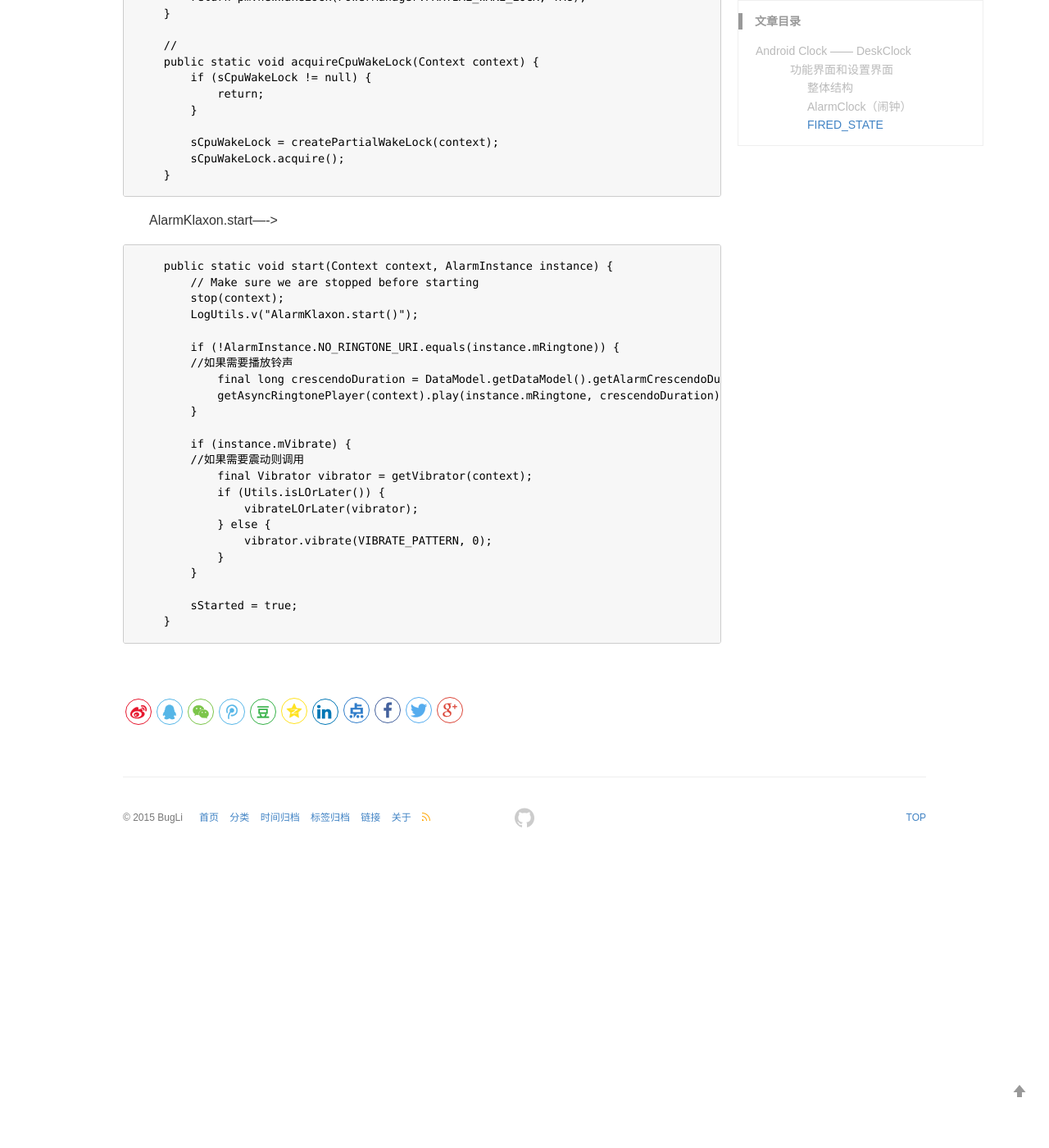
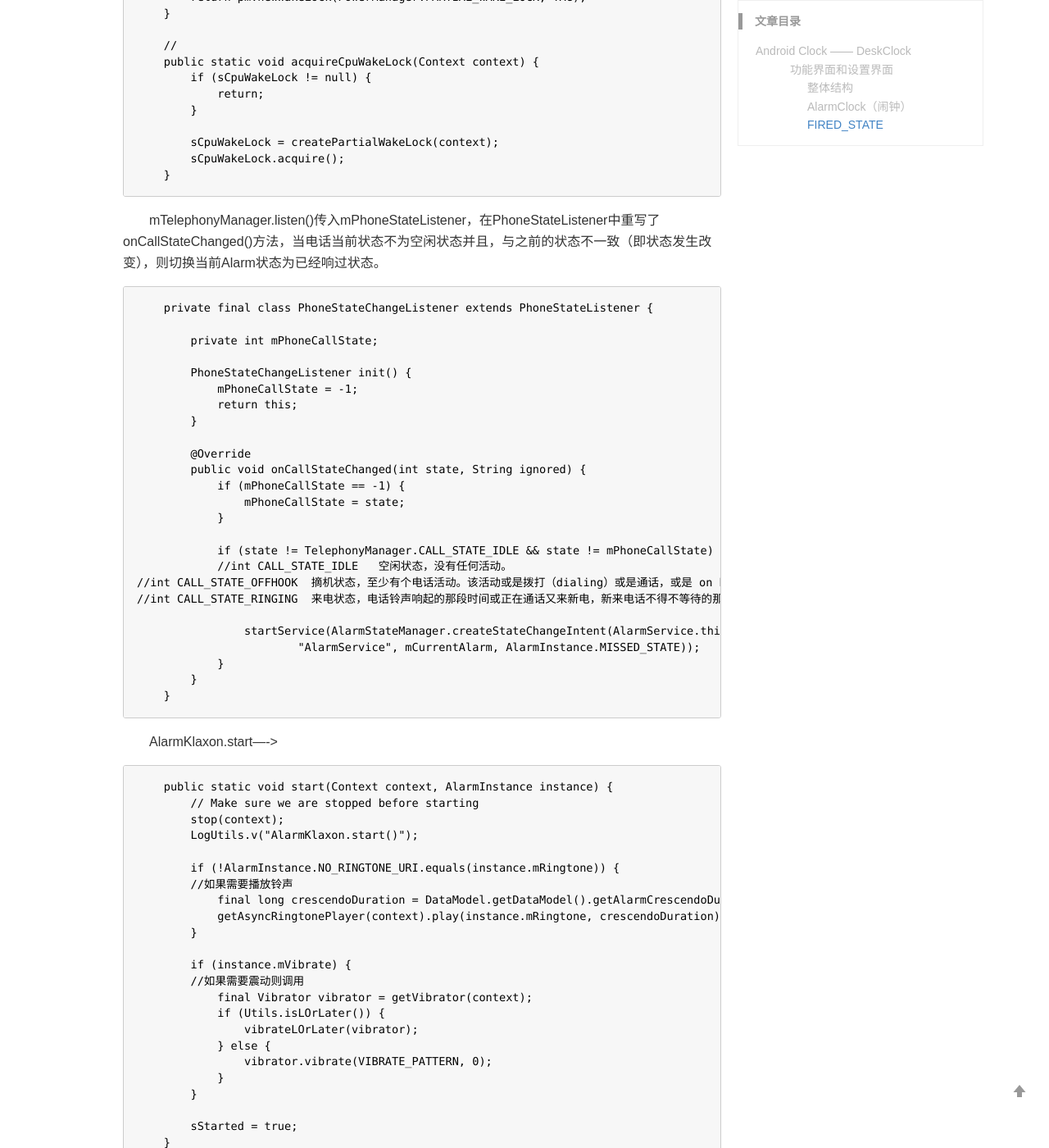
Before and after one commit to BugLiee/BugLiee.github.io, a Jekyll site: the page built from _posts/2020-05-13-blog.md, in a window 1280 px wide and 1400 px high, scrolled down 10030 px. Shown: the whole window at 82% size. Built offline with Jekyll 4.4.1, drawn with Linux system fonts in a browser that asks for light colours; comment, search, counter and statistics services are not loaded; before the commit the page ends 11076 px from its top, so only the background shows below that.

Commit message:
Update 2020-05-13-blog.md

````diff
--- a/_posts/2020-05-13-blog.md
+++ b/_posts/2020-05-13-blog.md
@@ -425,6 +425,36 @@ keywords: Android系统
         sCpuWakeLock.acquire();
     }
 ```
+　　mTelephonyManager.listen()传入mPhoneStateListener，在PhoneStateListener中重写了onCallStateChanged()方法，当电话当前状态不为空闲状态并且，与之前的状态不一致（即状态发生改变），则切换当前Alarm状态为已经响过状态。
+```Java
+    private final class PhoneStateChangeListener extends PhoneStateListener {
+
+        private int mPhoneCallState;
+
+        PhoneStateChangeListener init() {
+            mPhoneCallState = -1;
+            return this;
+        }
+
+        @Override
+        public void onCallStateChanged(int state, String ignored) {
+            if (mPhoneCallState == -1) {
+                mPhoneCallState = state;
+            }
+
+            if (state != TelephonyManager.CALL_STATE_IDLE && state != mPhoneCallState) {
+            //int CALL_STATE_IDLE   空闲状态，没有任何活动。
+//int CALL_STATE_OFFHOOK  摘机状态，至少有个电话活动。该活动或是拨打（dialing）或是通话，或是 on hold。并且没有电话是ringing or waiting
+//int CALL_STATE_RINGING  来电状态，电话铃声响起的那段时间或正在通话又来新电，新来电话不得不等待的那段时间。
+
+                startService(AlarmStateManager.createStateChangeIntent(AlarmService.this,
+                        "AlarmService", mCurrentAlarm, AlarmInstance.MISSED_STATE));
+            }
+        }
+    }
+```
+
+
 　　AlarmKlaxon.start---->
 ``` Java
     public static void start(Context context, AlarmInstance instance) {
````
